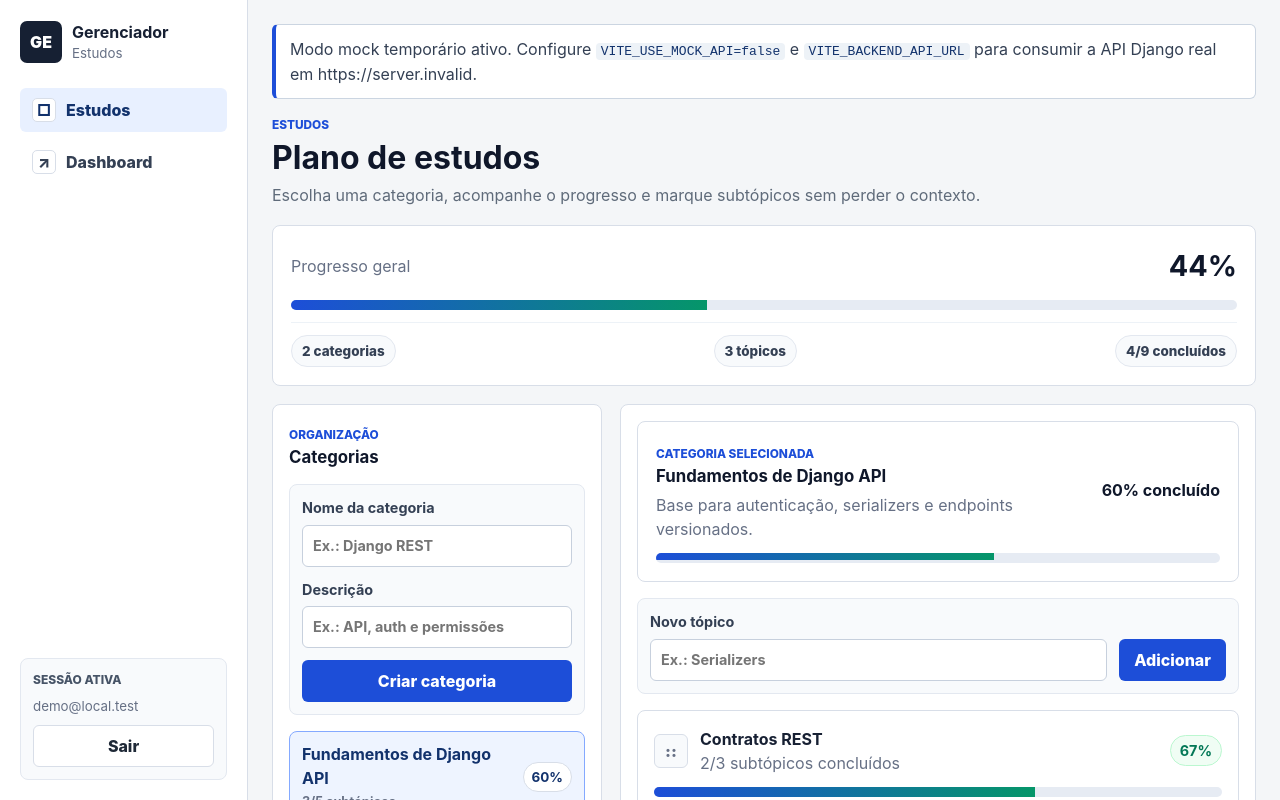
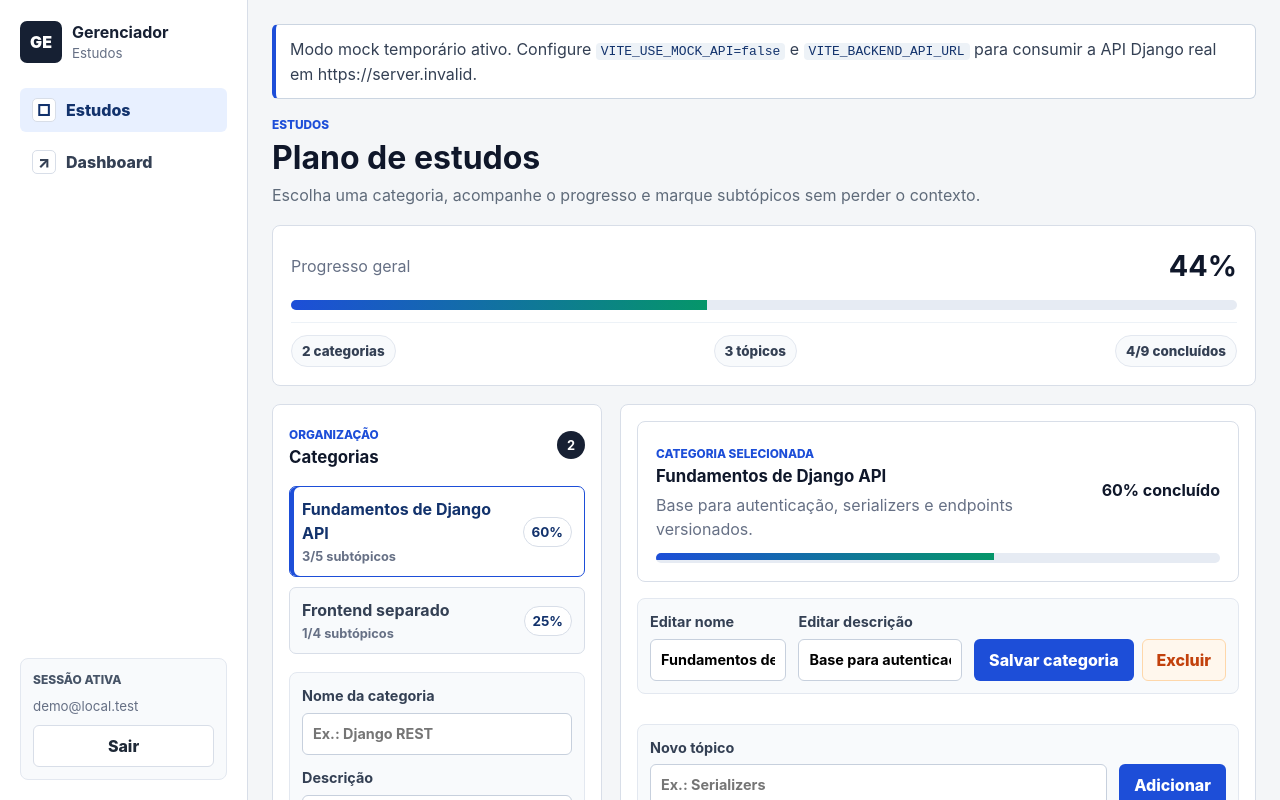
Before and after one commit to marcoantonio567/Cogni, a React (Vite) app in the folder frontend/: page /login in a window 1280 px wide. Both pictures are taken after a click on the button "Entrar". Shown: the top 800 px of the page. Built offline with nearby package versions, Linux system fonts and the light colour scheme; no server answers.

Commit message:
Implement category management features: add, update, and delete categories with UI enhancements

```diff
--- a/frontend/src/features/estudos/EstudosPage.tsx
+++ b/frontend/src/features/estudos/EstudosPage.tsx
@@ -14,6 +14,9 @@ export function EstudosPage() {
   const [selectedCategoriaId, setSelectedCategoriaId] = useState<number | null>(null)
   const [categoriaNome, setCategoriaNome] = useState('')
   const [categoriaDescricao, setCategoriaDescricao] = useState('')
+  const [categoriaEditId, setCategoriaEditId] = useState<number | null>(null)
+  const [categoriaEditNome, setCategoriaEditNome] = useState('')
+  const [categoriaEditDescricao, setCategoriaEditDescricao] = useState('')
   const [topicoNames, setTopicoNames] = useState<FieldMap>({})
   const [subtopicoNames, setSubtopicoNames] = useState<FieldMap>({})
   const [pendingAction, setPendingAction] = useState('')
@@ -65,7 +68,13 @@ export function EstudosPage() {
 
   const replaceOverview = (nextOverview: EstudosOverview) => {
     setOverview(nextOverview)
-    setSelectedCategoriaId((current) => current ?? nextOverview.categorias[0]?.id ?? null)
+    setSelectedCategoriaId((current) => {
+      if (current && nextOverview.categorias.some((categoria) => categoria.id === current)) {
+        return current
+      }
+
+      return nextOverview.categorias[0]?.id ?? null
+    })
   }
 
   const runAction = async (label: string, action: () => Promise<EstudosOverview | void>) => {
@@ -95,8 +104,41 @@ export function EstudosPage() {
       const result = await api.createCategoria({ nome: categoriaNome, descricao: categoriaDescricao })
       setCategoriaNome('')
       setCategoriaDescricao('')
+      setSelectedCategoriaId(result.categorias.at(-1)?.id ?? null)
       return result
     })
+  }
+
+  const updateCategoria = (event: FormEvent<HTMLFormElement>, categoriaId: number) => {
+    event.preventDefault()
+    const categoriaAtual = overview?.categorias.find((categoria) => categoria.id === categoriaId)
+    const nome = categoriaEditId === categoriaId ? categoriaEditNome : categoriaAtual?.nome ?? ''
+    const descricao = categoriaEditId === categoriaId ? categoriaEditDescricao : categoriaAtual?.descricao ?? ''
+
+    void runAction(`categoria-edit-${categoriaId}`, async () =>
+      api.updateCategoria({
+        id: categoriaId,
+        nome,
+        descricao,
+      }),
+    )
+  }
+
+  const deleteCategoria = (categoriaId: number) => {
+    const categoria = overview?.categorias.find((item) => item.id === categoriaId)
+
+    if (!categoria || !window.confirm(`Excluir a categoria "${categoria.nome}" e todos os seus topicos?`)) {
+      return
+    }
+
+    void runAction(`categoria-delete-${categoriaId}`, async () => api.deleteCategoria(categoriaId))
+  }
+
+  const selectCategoria = (categoria: Categoria) => {
+    setSelectedCategoriaId(categoria.id)
+    setCategoriaEditId(categoria.id)
+    setCategoriaEditNome(categoria.nome)
+    setCategoriaEditDescricao(categoria.descricao)
   }
 
   const createTopico = (event: FormEvent<HTMLFormElement>, categoriaId: number) => {
@@ -155,6 +197,11 @@ export function EstudosPage() {
     )
   }
 
+  const activeCategoriaEditNome =
+    selectedCategoria && categoriaEditId === selectedCategoria.id ? categoriaEditNome : selectedCategoria?.nome ?? ''
+  const activeCategoriaEditDescricao =
+    selectedCategoria && categoriaEditId === selectedCategoria.id ? categoriaEditDescricao : selectedCategoria?.descricao ?? ''
+
   return (
     <main className="workspace">
       <PageHeader
@@ -182,11 +229,12 @@ export function EstudosPage() {
 
       <section className="study-grid">
         <aside className="category-panel" aria-label="Categorias">
-          <div className="panel-heading">
+          <div className="panel-heading panel-heading--split">
             <div>
               <span>Organização</span>
               <h2>Categorias</h2>
             </div>
+            <strong>{totals.totalCategorias}</strong>
           </div>
 
           <form className="stack-form compact-form" onSubmit={createCategoria}>
@@ -211,7 +259,7 @@ export function EstudosPage() {
               <button
                 className={categoria.id === selectedCategoria?.id ? 'category-button category-button--active' : 'category-button'}
                 key={categoria.id}
-                onClick={() => setSelectedCategoriaId(categoria.id)}
+                onClick={() => selectCategoria(categoria)}
                 type="button"
               >
                 <span>
@@ -230,13 +278,27 @@ export function EstudosPage() {
           {selectedCategoria ? (
             <CategoriaDetail
               categoria={selectedCategoria}
+              categoriaEditDescricao={activeCategoriaEditDescricao}
+              categoriaEditNome={activeCategoriaEditNome}
+              onCategoriaEditDescricaoChange={(value) => {
+                setCategoriaEditId(selectedCategoria.id)
+                setCategoriaEditNome(activeCategoriaEditNome)
+                setCategoriaEditDescricao(value)
+              }}
+              onCategoriaEditNomeChange={(value) => {
+                setCategoriaEditId(selectedCategoria.id)
+                setCategoriaEditNome(value)
+                setCategoriaEditDescricao(activeCategoriaEditDescricao)
+              }}
               onCreateSubtopico={createSubtopico}
               onCreateTopico={createTopico}
+              onDeleteCategoria={deleteCategoria}
               onReorderSubtopicos={reorderSubtopicos}
               onReorderTopicos={reorderTopicos}
               onSubtopicoNameChange={(topicoId, value) => setSubtopicoNames((current) => ({ ...current, [topicoId]: value }))}
               onToggleSubtopico={toggleSubtopico}
               onTopicoNameChange={(categoriaId, value) => setTopicoNames((current) => ({ ...current, [categoriaId]: value }))}
+              onUpdateCategoria={updateCategoria}
               pendingAction={pendingAction}
               subtopicoNames={subtopicoNames}
               topicoNames={topicoNames}
@@ -252,9 +314,15 @@ export function EstudosPage() {
 
 type CategoriaDetailProps = {
   categoria: Categoria
+  categoriaEditNome: string
+  categoriaEditDescricao: string
   topicoNames: FieldMap
   subtopicoNames: FieldMap
   pendingAction: string
+  onUpdateCategoria: (event: FormEvent<HTMLFormElement>, categoriaId: number) => void
+  onDeleteCategoria: (categoriaId: number) => void
+  onCategoriaEditNomeChange: (value: string) => void
+  onCategoriaEditDescricaoChange: (value: string) => void
   onCreateTopico: (event: FormEvent<HTMLFormElement>, categoriaId: number) => void
   onCreateSubtopico: (event: FormEvent<HTMLFormElement>, topicoId: number) => void
   onTopicoNameChange: (categoriaId: number, value: string) => void
@@ -266,13 +334,19 @@ type CategoriaDetailProps = {
 
 function CategoriaDetail({
   categoria,
+  categoriaEditDescricao,
+  categoriaEditNome,
+  onCategoriaEditDescricaoChange,
+  onCategoriaEditNomeChange,
   onCreateSubtopico,
   onCreateTopico,
+  onDeleteCategoria,
   onReorderSubtopicos,
   onReorderTopicos,
   onSubtopicoNameChange,
   onToggleSubtopico,
   onTopicoNameChange,
+  onUpdateCategoria,
   pendingAction,
   subtopicoNames,
   topicoNames,
@@ -294,6 +368,28 @@ function CategoriaDetail({
         </div>
         <ProgressBar label={`Progresso da categoria ${categoria.nome}`} value={categoria.progresso} />
       </div>
+
+      <form className="category-edit-form" onSubmit={(event) => onUpdateCategoria(event, categoria.id)}>
+        <label>
+          Editar nome
+          <input onChange={(event) => onCategoriaEditNomeChange(event.target.value)} required value={categoriaEditNome} />
+        </label>
+        <label>
+          Editar descrição
+          <input onChange={(event) => onCategoriaEditDescricaoChange(event.target.value)} required value={categoriaEditDescricao} />
+        </label>
+        <div className="category-actions">
+          <SubmitButton pending={pendingAction === `categoria-edit-${categoria.id}`}>Salvar categoria</SubmitButton>
+          <button
+            className="button button--danger"
+            disabled={pendingAction === `categoria-delete-${categoria.id}`}
+            onClick={() => onDeleteCategoria(categoria.id)}
+            type="button"
+          >
+            {pendingAction === `categoria-delete-${categoria.id}` ? 'Excluindo...' : 'Excluir'}
+          </button>
+        </div>
+      </form>
 
       <form className="inline-form inline-form--row add-row" onSubmit={(event) => onCreateTopico(event, categoria.id)}>
         <label>
--- a/frontend/src/index.css
+++ b/frontend/src/index.css
@@ -162,6 +162,17 @@ input:focus {
 
 .button--ghost:hover {
   border-color: #98a6ba;
+}
+
+.button--danger {
+  background: #fff7ed;
+  border-color: #fed7aa;
+  color: #c2410c;
+}
+
+.button--danger:hover {
+  background: #ffedd5;
+  border-color: #fb923c;
 }
 
 .app-shell {
@@ -390,6 +401,49 @@ input:focus {
   padding: 16px;
 }
 
+.category-panel {
+  display: grid;
+  gap: 16px;
+  position: sticky;
+  top: 24px;
+}
+
+.topics-panel {
+  display: grid;
+  gap: 16px;
+}
+
+.panel-heading--split {
+  align-items: center;
+  display: flex;
+  justify-content: space-between;
+}
+
+.panel-heading--split > strong {
+  align-items: center;
+  background: #172033;
+  border-radius: 999px;
+  color: #ffffff;
+  display: inline-flex;
+  font-size: 0.8rem;
+  height: 28px;
+  justify-content: center;
+  min-width: 28px;
+  padding: 0 8px;
+}
+
+.category-panel > .panel-heading {
+  order: 1;
+}
+
+.category-panel > .category-list {
+  order: 2;
+}
+
+.category-panel > .compact-form {
+  order: 3;
+}
+
 .panel-heading h2,
 .category-summary h2 {
   color: #0f172a;
@@ -402,14 +456,18 @@ input:focus {
 .subtopic-list {
   display: grid;
   gap: 10px;
-  margin-top: 16px;
+}
+
+.category-panel .compact-form {
+  border-top: 1px solid #e3e8f0;
+  margin-top: 2px;
 }
 
 .category-button {
   align-items: center;
-  background: #ffffff;
+  background: #f8fafc;
   border: 1px solid #d8dee8;
-  border-radius: 8px;
+  border-radius: 7px;
   color: #344054;
   display: flex;
   gap: 12px;
@@ -425,8 +483,9 @@ input:focus {
 }
 
 .category-button--active {
-  background: #eef4ff;
-  border-color: #84a9ff;
+  background: #ffffff;
+  border-color: #1d4ed8;
+  box-shadow: inset 4px 0 0 #1d4ed8;
   color: #12326c;
 }
 
@@ -464,7 +523,6 @@ input:focus {
 .category-summary {
   display: grid;
   gap: 12px;
-  margin-bottom: 16px;
 }
 
 .category-summary p {
@@ -475,6 +533,22 @@ input:focus {
   color: #0f172a;
   flex: 0 0 auto;
   font-size: 1rem;
+}
+
+.category-edit-form {
+  background: #f8fafc;
+  border: 1px solid #e3e8f0;
+  border-radius: 8px;
+  display: grid;
+  gap: 12px;
+  grid-template-columns: minmax(0, 1fr) minmax(0, 1.2fr) auto;
+  padding: 12px;
+}
+
+.category-actions {
+  align-items: end;
+  display: flex;
+  gap: 8px;
 }
 
 .topic-card {
@@ -613,6 +687,10 @@ input:focus {
     position: static;
   }
 
+  .category-panel {
+    position: static;
+  }
+
   .sidebar nav {
     grid-template-columns: repeat(2, minmax(0, 1fr));
   }
@@ -640,8 +718,14 @@ input:focus {
   }
 
   .inline-form--row,
+  .category-edit-form,
   .metrics-grid {
     grid-template-columns: 1fr;
+  }
+
+  .category-actions {
+    align-items: stretch;
+    flex-direction: column;
   }
 
   .button {
--- a/frontend/src/shared/api/liveApi.ts
+++ b/frontend/src/shared/api/liveApi.ts
@@ -9,6 +9,7 @@ import type {
   EstudosOverview,
   ReorderInput,
   Subtopico,
+  UpdateCategoriaInput,
   UserSession,
 } from './types'
 
@@ -35,6 +36,19 @@ export const liveApi = {
   async createCategoria(input: CreateCategoriaInput) {
     const { data } = await httpClient.post<EstudosOverview>('/estudos/categorias/', input)
     return data
+  },
+
+  async updateCategoria(input: UpdateCategoriaInput) {
+    await httpClient.patch(`/estudos/categorias/${input.id}/`, {
+      nome: input.nome,
+      descricao: input.descricao,
+    })
+    return this.estudosOverview()
+  },
+
+  async deleteCategoria(categoriaId: number) {
+    await httpClient.delete(`/estudos/categorias/${categoriaId}/`)
+    return this.estudosOverview()
   },
 
   async createTopico(input: CreateTopicoInput) {
--- a/frontend/src/shared/api/mockApi.ts
+++ b/frontend/src/shared/api/mockApi.ts
@@ -10,6 +10,7 @@ import type {
   ReorderInput,
   Subtopico,
   Topico,
+  UpdateCategoriaInput,
   UserSession,
 } from './types'
 
@@ -203,6 +204,30 @@ export const mockApi = {
     return cloneOverview()
   },
 
+  async updateCategoria(input: UpdateCategoriaInput) {
+    await wait()
+
+    categorias = categorias.map((categoria) =>
+      categoria.id === input.id
+        ? {
+            ...categoria,
+            nome: input.nome,
+            descricao: input.descricao,
+          }
+        : categoria,
+    )
+
+    return cloneOverview()
+  },
+
+  async deleteCategoria(categoriaId: number) {
+    await wait()
+
+    categorias = categorias.filter((categoria) => categoria.id !== categoriaId)
+
+    return cloneOverview()
+  },
+
   async createTopico(input: CreateTopicoInput) {
     await wait()
 
--- a/frontend/src/shared/api/types.ts
+++ b/frontend/src/shared/api/types.ts
@@ -72,6 +72,12 @@ export type CreateCategoriaInput = {
   descricao: string
 }
 
+export type UpdateCategoriaInput = {
+  id: number
+  nome: string
+  descricao: string
+}
+
 export type CreateTopicoInput = {
   categoriaId: number
   nome: string
```
Also changed, not shown: 1 other file (tests, documents, lock files or other folders).
